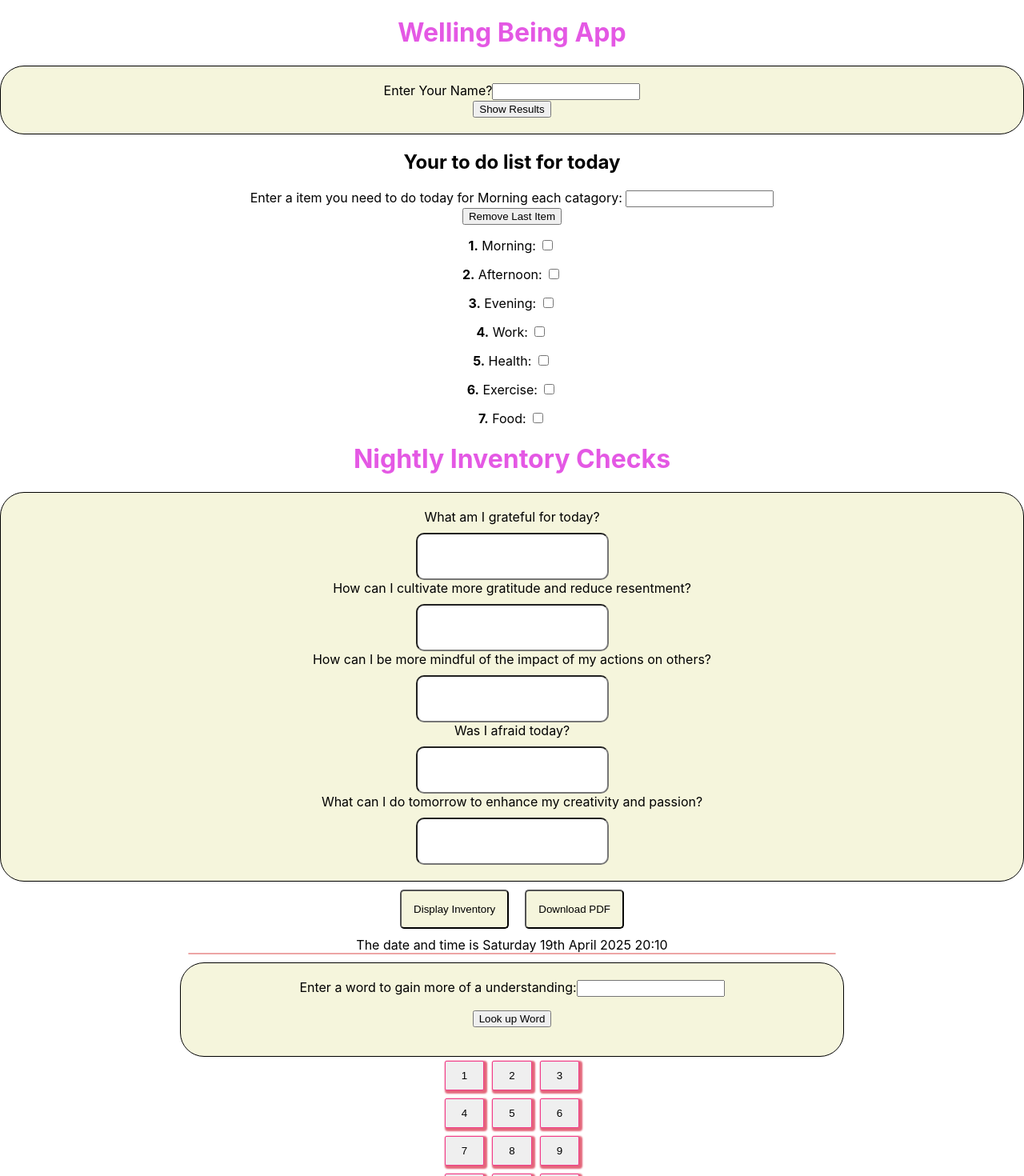
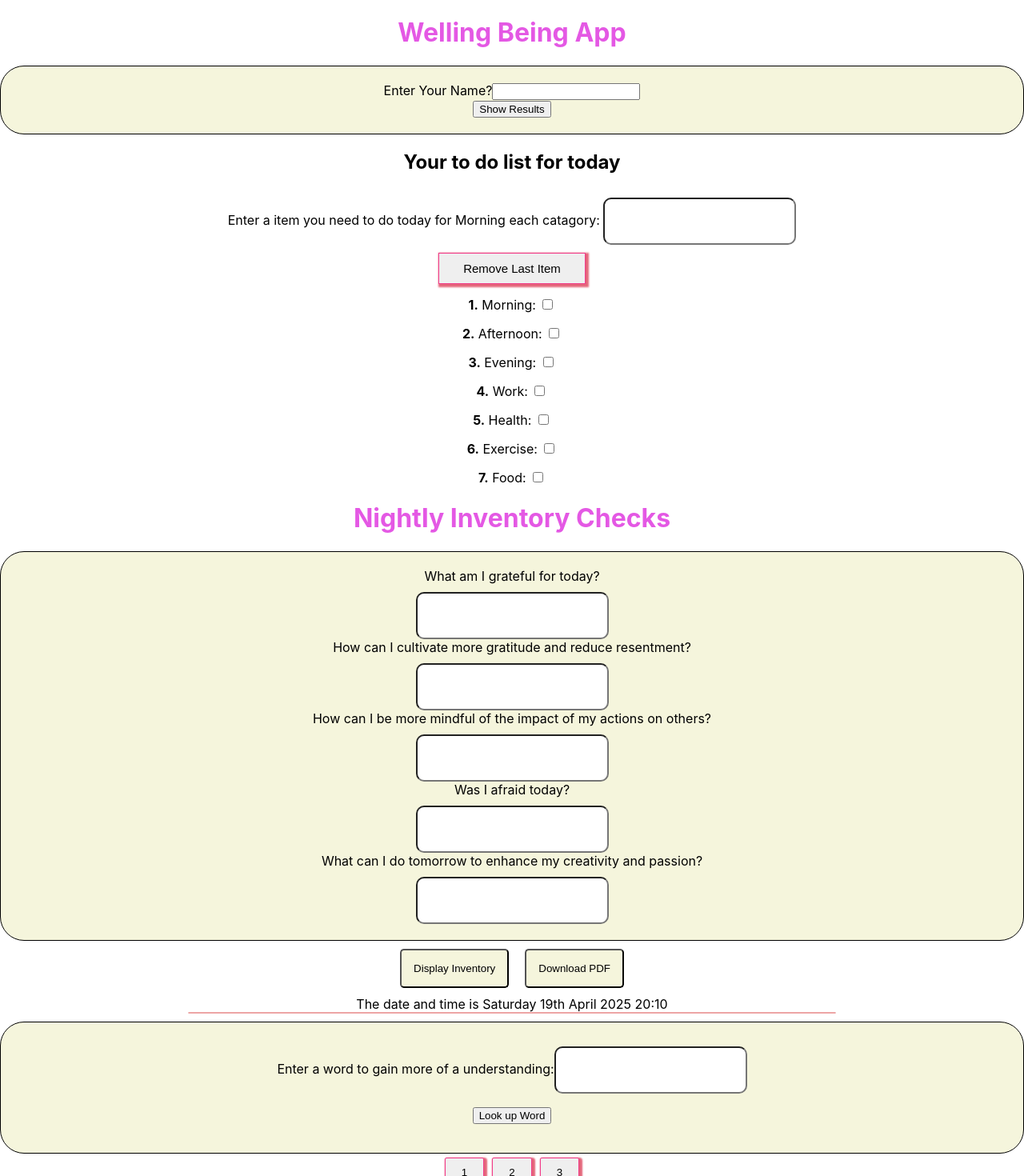
Before and after one commit to Sarahwcode/Nighlty-Inventory-Checks, a React (Create React App) app: page / in a window 1280 px wide. Shown: the top 1470 px of the page at 80% size. Built offline with nearby package versions, Linux system fonts and the light colour scheme.

Commit message:
Adding to do list

```diff
--- /dev/null
+++ b/src/todolist.css
@@ -0,0 +1,16 @@
+.formBox{
+
+    padding: 20px 30px;
+    border-radius: 10px;
+    margin-top: 10px;
+    max-width: 50%;
+
+   }
+   .removeButton {
+    margin-top: 10px;
+    padding: 10px 30px;
+    font-size: 15px;
+    box-shadow: 2px 2px 2px 2px rgb(228, 101, 122);
+  border: 1px solid #f13b8a;
+  max-width: 100%;
+   }
--- a/src/todolist.js
+++ b/src/todolist.js
@@ -1,4 +1,5 @@
 import React, {useState} from "react";
+import "./todolist.css";
 
 export default function ToDoList () {
     let [addList, setAddList] = useState({
@@ -61,11 +62,11 @@ export default function ToDoList () {
         <h2>Your to do list for today</h2>
             <form onSubmit={onEnter}>
                 <label>Enter a item you need to do today for {lists[category]} each catagory: </label>
-                <input type="text" value={input} onChange={addedList} >
+                <input type="text" value={input} onChange={addedList} className="formBox">
               </input>
 
             </form>
-         <button onClick={removeLastItem}>Remove Last Item</button>
+         <button onClick={removeLastItem} className="removeButton">Remove Last Item</button>
         </div>
 
         <div>
--- a/src/wordIntergration.css
+++ b/src/wordIntergration.css
@@ -1,6 +1,6 @@
 .wordIntergration {
     border: 1px solid black;
-    width: 60%;
+    max-width: 100%;
     display: block;
     margin: 0 auto;
     padding: 20px 30px;
--- a/src/wordIntergration.js
+++ b/src/wordIntergration.js
@@ -26,7 +26,7 @@ console.log(response.data);
             <div className="wordIntergration">
             <form>
             <label>Enter a word to gain more of a understanding:</label>
-                <input type="text" onChange={displayChange}></input>
+                <input type="text" onChange={displayChange} className="formBox"></input>
 
 
             </form>
```
